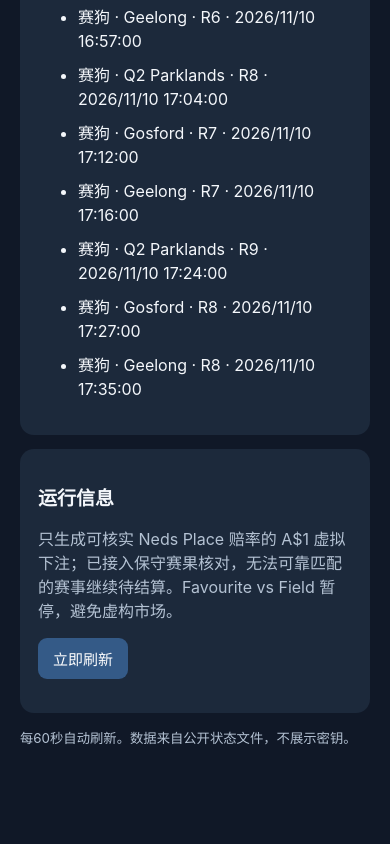
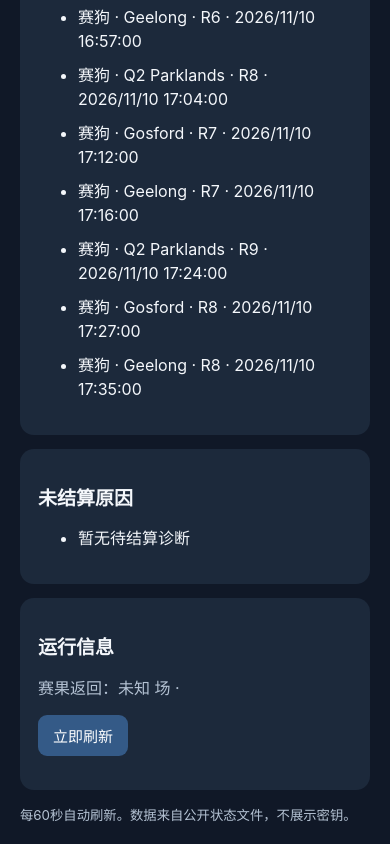
Before and after one commit to Man-Xu97/neds-paper-trader, a plain HTML site: page docs/index.html in a window 390 px wide. Shown: the part 2896-3740 px from the top of the page. Before the commit the page ends 3663 px from the top, so only its background shows below. Drawn offline with Linux system fonts and the light colour scheme.

Commit message:
Show per-bet settlement failure reasons on mobile dashboard

```diff
--- a/docs/index.html
+++ b/docs/index.html
@@ -6,7 +6,7 @@
 <section><h2>统计</h2><div id="stats">加载中…</div><p id="settlement"></p></section>
 <section><h2>最近虚拟投注</h2><ul id="bets"><li>加载中…</li></ul></section>
 <section><h2>最新赛事</h2><ul id="races"><li>加载中…</li></ul></section>
-<section><h2>运行信息</h2><div id="errors" class="muted">加载中…</div><p><button onclick="refresh()">立即刷新</button></p></section>
+<section><h2>未结算原因</h2><ul id="diagnostics"><li>等待下一次扫描</li></ul></section><section><h2>运行信息</h2><div id="errors" class="muted">加载中…</div><p><button onclick="refresh()">立即刷新</button></p></section>
 <small>每60秒自动刷新。数据来自公开状态文件，不展示密钥。</small></main>
 <script>
 const el=id=>document.getElementById(id);
@@ -21,7 +21,8 @@ el('stats').textContent='累计扫描赛事：'+(d.races_seen_total??0)+' · 本
 el('settlement').textContent='已结算：'+(d.settled_bets??0)+' · 待结算：'+(d.paper_bets_open??0)+' · 胜：'+(d.wins??0)+' · 负：'+(d.losses??0)+' · 已实现盈亏：'+money(d.profit_aud);
 fillList('bets',(d.recent_paper_bets||[]).slice().reverse().slice(0,30),b=>[category(b.category),b.runner_name||'未知选手',b.market||'PLACE','赔率 '+(b.odds??'?'),'投注 '+money(b.stake_aud),b.status==='OPEN'?'待结算':(b.status||'未知')].join(' · '),'暂无虚拟投注');
 fillList('races',(d.observations||[]).slice(0,30),x=>[category(x.category),x.venue||'未知场地','R'+(x.race_number??'?'),when(x.start_time)].join(' · '),'暂无赛事记录');
-el('errors').textContent=[...(d.errors||[]),...(d.settlement_error?[d.settlement_error]:[])].join('；')||d.notice||'无报告错误';
+fillList('diagnostics',(d.settlement_diagnostics||[]).slice(0,30),x=>(x.runner_name?x.runner_name+'：':'')+(x.reason||'未知原因'), '暂无待结算诊断');
+el('errors').textContent='赛果返回：'+(d.results_returned??'未知')+' 场 · '+[...(d.errors||[]),...(d.settlement_error?[d.settlement_error]:[])].join('；')||d.notice||'无报告错误';
 }catch(e){el('errors').textContent='读取失败：'+e.message;}}
 refresh();setInterval(refresh,60000);
 </script></body></html>
```
